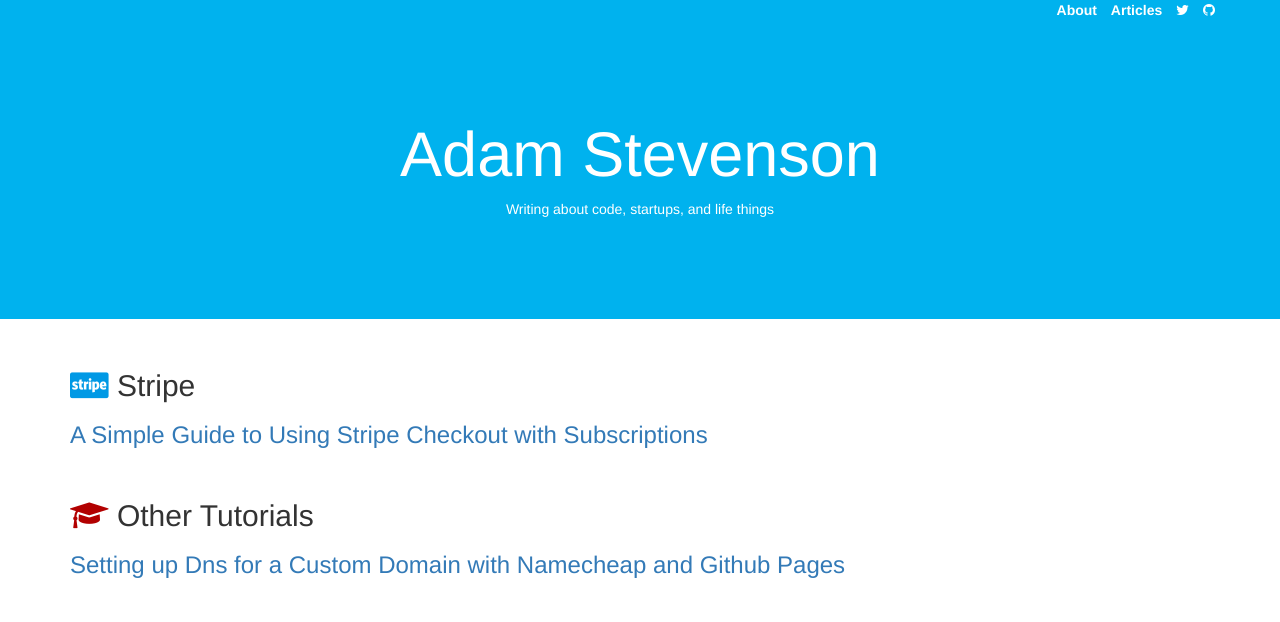
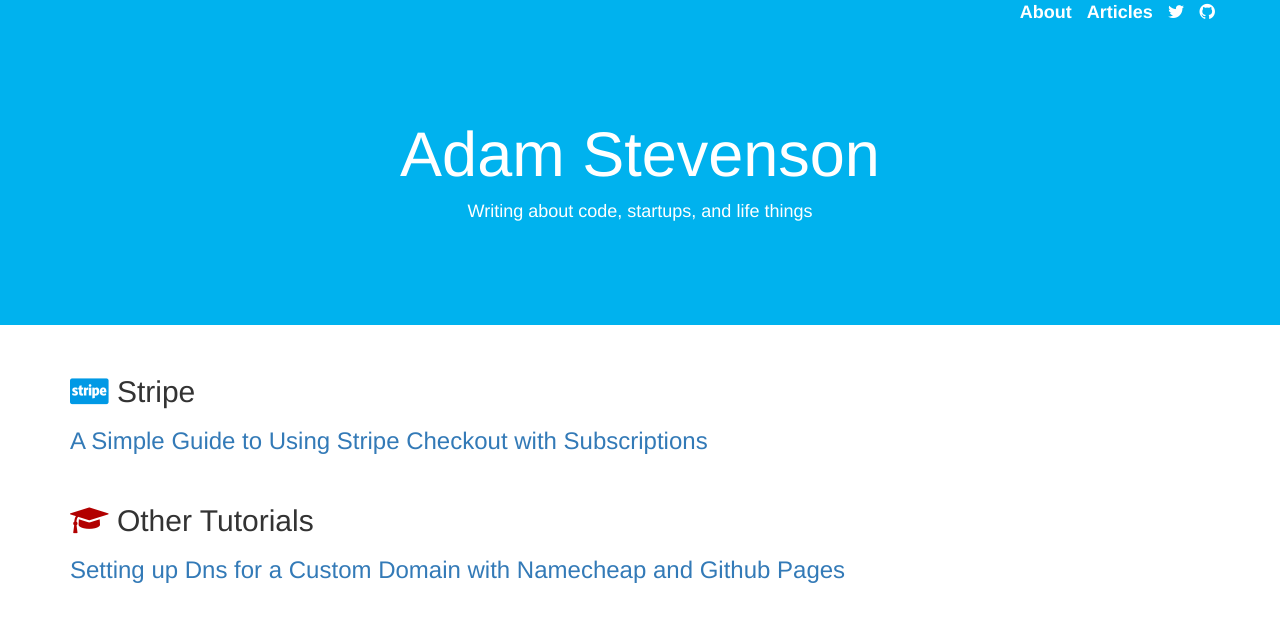
Before and after one commit to adamjstevenson/adamjstevenson.github.io, a Jekyll site: the page built from index.html, in a window 1280 px wide. Shown: the top 622 px of the page. Built offline with Jekyll 4.4.1, drawn with Linux system fonts in a browser that asks for light colours; nearby versions of some CDN libraries; Markdown is read by kramdown in place of the engine named in the settings.

Commit message:
bigger font, my eyes are getting old

```diff
--- a/css/custom.css
+++ b/css/custom.css
@@ -1,3 +1,6 @@
+body {
+	font-size: 18px;
+}
 .jumbotron {
 	background-color: #00B2EE;
 	color: #fff;
```
